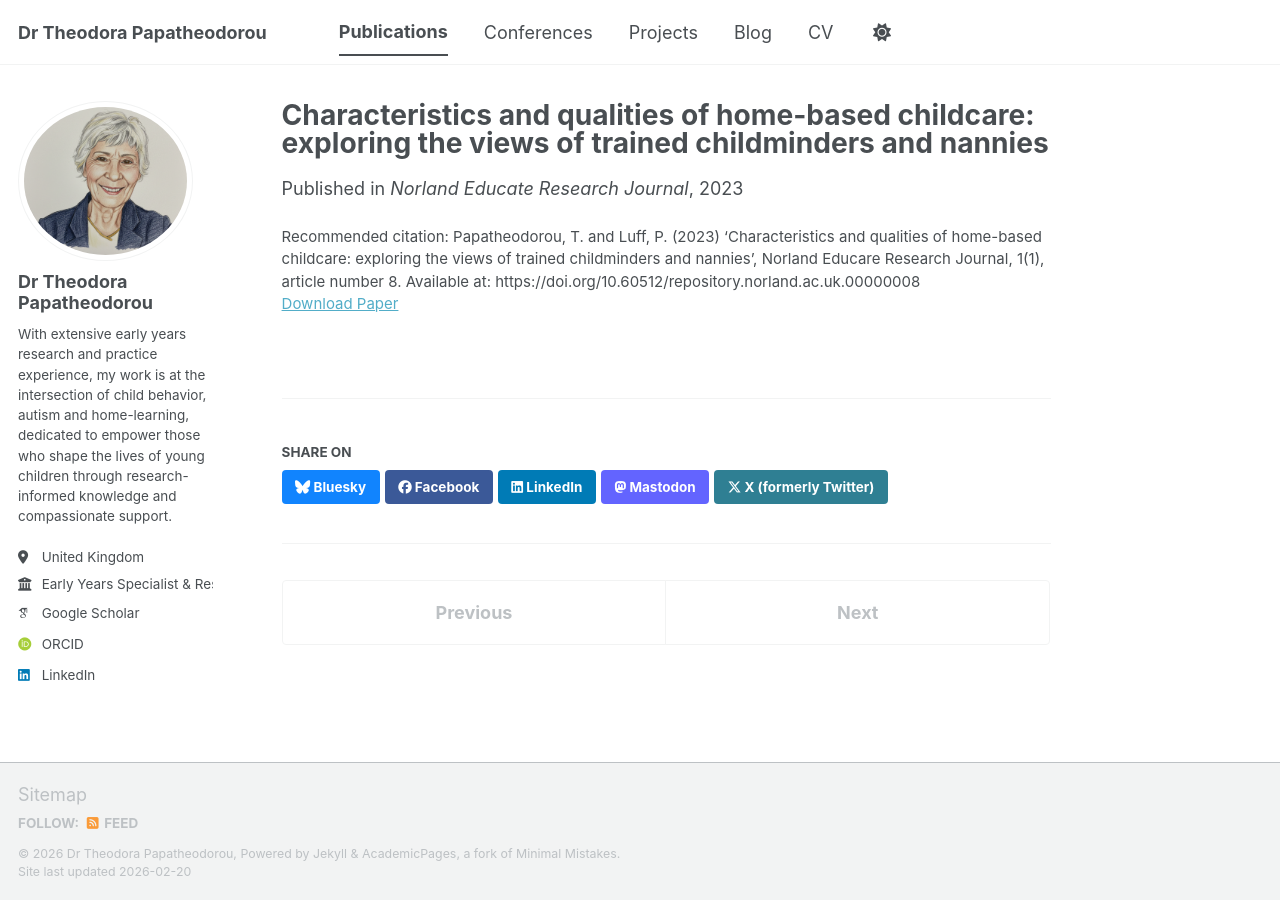
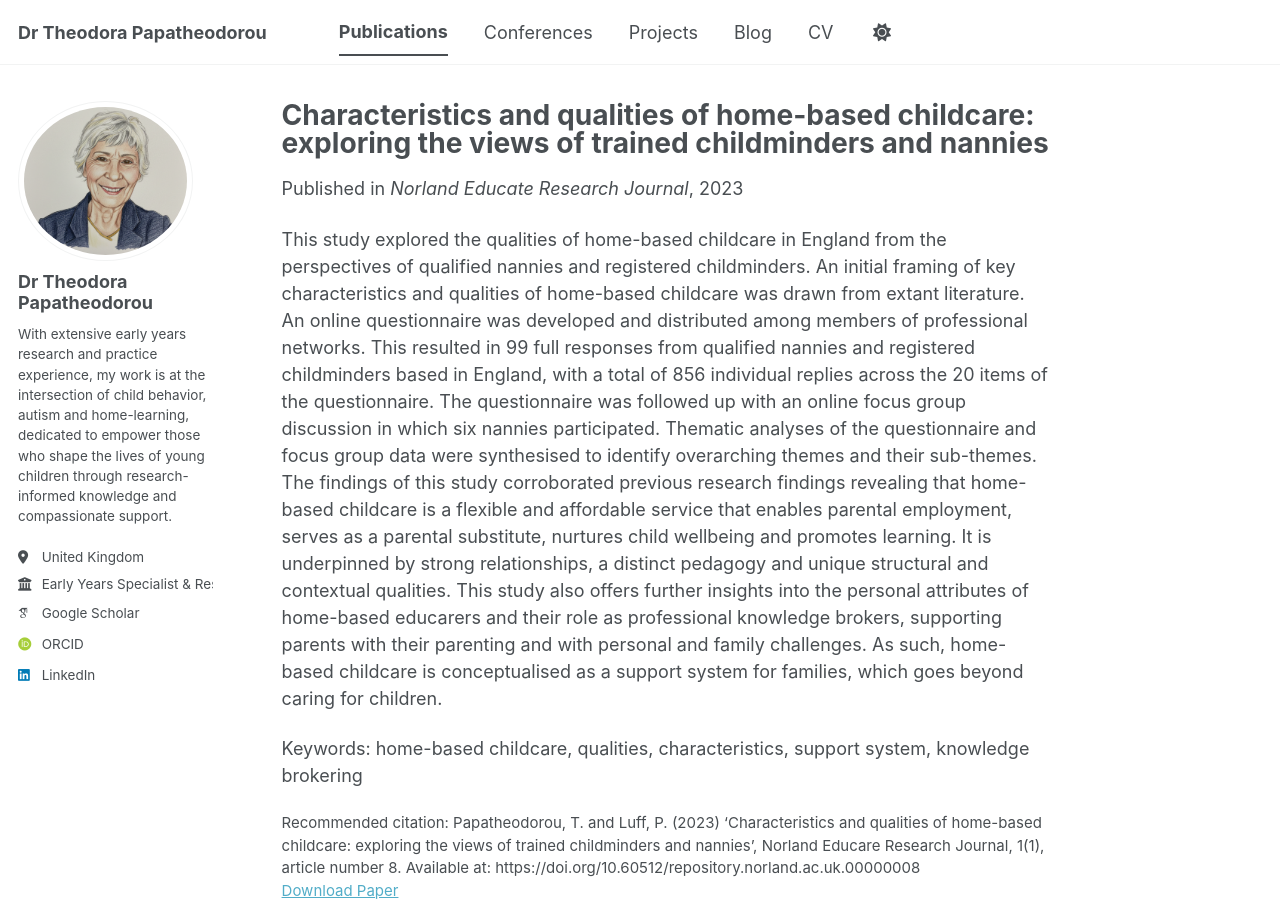
Before and after one commit to theodorapapatheodorou/theodorapapatheodorou.github.io, a Jekyll site: the page built from _publications/2026-02-20-characteristics-and-qualities-of-home-based-childcare-exploring-the-views-of-trained-childminders-and-nannies.md, in a window 1280 px wide and 900 px high. Built offline with Jekyll 4.4.1, drawn with Linux system fonts in a browser that asks for light colours; some web fonts are replaced; a script bundle is joined from its source files by our own code; library files that are not in the unit come from our copies.

Commit message:
Update _publications/2026-02-20-characteristics-and-qualities-of-home-based-childcare-exploring-the-views-of-trained-childminders-and-nannies.md (via Pages CMS)

```diff
--- a/_publications/2026-02-20-characteristics-and-qualities-of-home-based-childcare-exploring-the-views-of-trained-childminders-and-nannies.md
+++ b/_publications/2026-02-20-characteristics-and-qualities-of-home-based-childcare-exploring-the-views-of-trained-childminders-and-nannies.md
@@ -13,3 +13,6 @@ citation: >-
 
   https://doi.org/10.60512/repository.norland.ac.uk.00000008
 ---
+This study explored the qualities of home-based childcare in England from the perspectives of qualified nannies and registered childminders. An initial framing of key characteristics and qualities of home-based childcare was drawn from extant literature. An online questionnaire was developed and distributed among members of professional networks. This resulted in 99 full responses from qualified nannies and registered childminders based in England, with a total of 856 individual replies across the 20 items of the questionnaire. The questionnaire was followed up with an online focus group discussion in which six nannies participated. Thematic analyses of the questionnaire and focus group data were synthesised to identify overarching themes and their sub-themes. The findings of this study corroborated previous research findings revealing that home-based childcare is a flexible and affordable service that enables parental employment, serves as a parental substitute, nurtures child wellbeing and promotes learning. It is underpinned by strong relationships, a distinct pedagogy and unique structural and contextual qualities. This study also offers further insights into the personal attributes of home-based educarers and their role as professional knowledge brokers, supporting parents with their parenting and with personal and family challenges. As such, home-based childcare is conceptualised as a support system for families, which goes beyond caring for children.
+
+Keywords: home-based childcare, qualities, characteristics, support system, knowledge brokering
```
